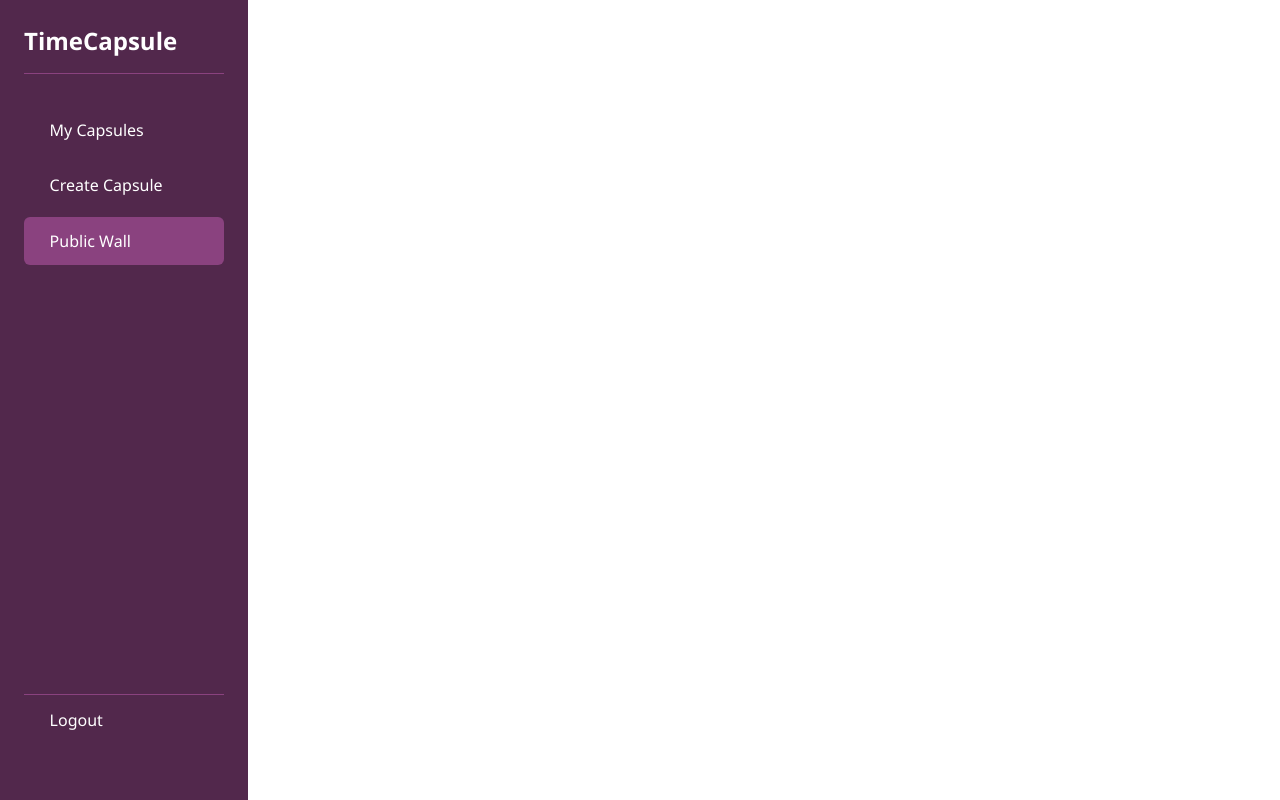
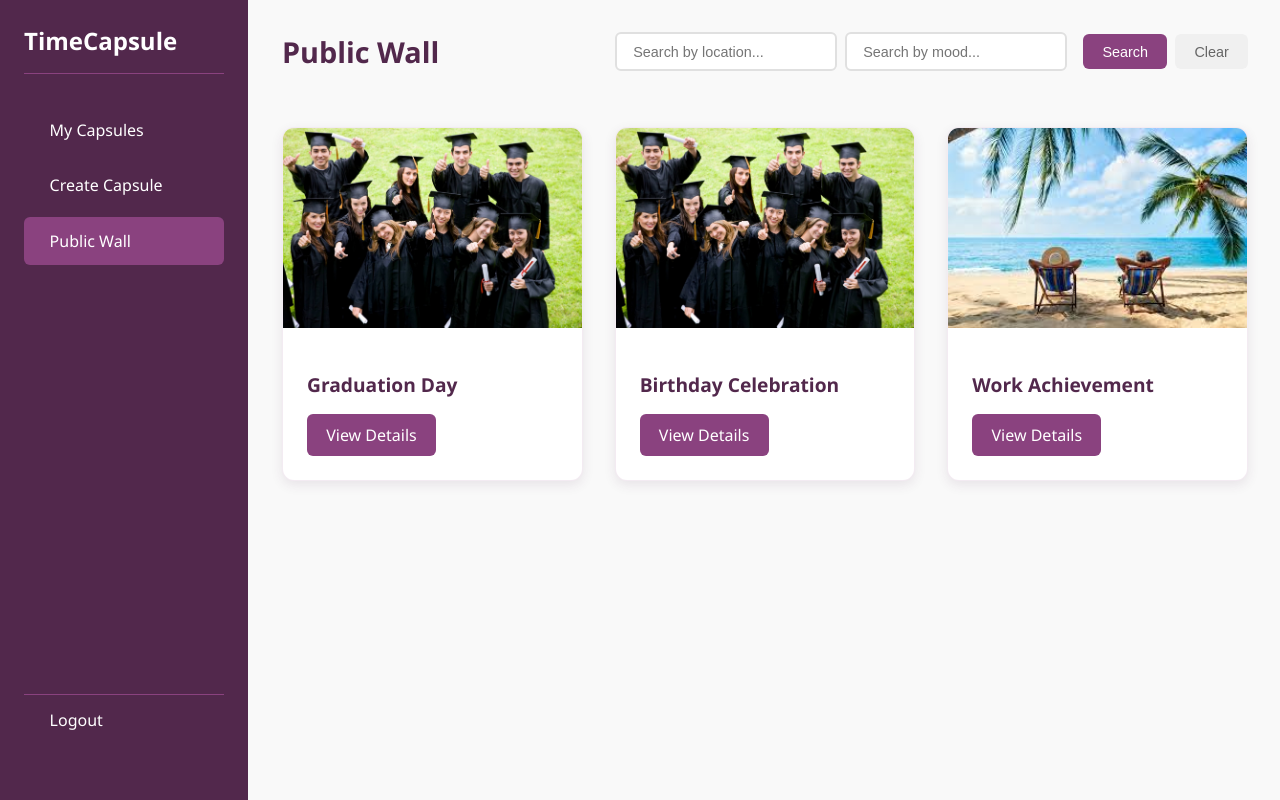
Before and after one commit to Mayssan-Al-Ashkar/capsulee, a React (Create React App) app: page /publicWall in a window 1280 px wide. Built offline with nearby package versions, Linux system fonts and the light colour scheme.

Commit message:
update all the files

```diff
--- a/src/App.js
+++ b/src/App.js
@@ -4,6 +4,7 @@ import HomePage from "./pages/homePage";
 import AllCapsules from "./pages/allCapsules";
 import CreateCapsule from "./pages/createCapsule";
 import CapsuleDetails from "./pages/capsuleDetails";
+import PublicWall from "./pages/publicWall";
 import SideBar from "./components/shared/sideBar/sideBar";
 import "./styles/app.css";
 const discluded = ["/Auth", "/"];
@@ -21,6 +22,7 @@ const App = () => {
         <Route path="/allCapsules" element={<AllCapsules />} />
         <Route path="/CreateCapsule" element={<CreateCapsule />} />
         <Route path="/capsuleDetails" element={<CapsuleDetails />} />
+        <Route path="/publicWall" element={<PublicWall />} />
 
       </Routes>
     </div>
--- a/src/pages/allCapsules.jsx
+++ b/src/pages/allCapsules.jsx
@@ -1,4 +1,4 @@
-import React from 'react';
+import React, { useState } from 'react';
 import { Link } from 'react-router-dom';
 import Sidebar from "../components/shared/sideBar/sideBar";
 import '../styles/allCapsules.css';
@@ -11,33 +11,68 @@ const capsules = [
     title: 'Graduation Day',
     mood: 'Happy',
     openDate: '2025-6-3',
+    time: '14:00',
     tags: ['education', 'achievement'],
     isPublic: true,
-    image: graduationImg
+    image: graduationImg,
+    surprise_state: 'off',
   },
   {
     id: 2,
     title: 'Summer Vacation',
     mood: 'Excited',
-    openDate: '2025-07-15',
+    openDate: '2025-07-17',
+    time: '09:30',
     tags: ['travel', 'family'],
     isPublic: false,
-    image: summerImg
+    image: summerImg,
+    surprise_state: 'on',
   },
 ];
 
+function timeUntil(dateString, timeString) {
+  const now = new Date();
+  const [hours, minutes] = timeString.split(':').map(Number);
+  const target = new Date(dateString);
+  target.setHours(hours || 0, minutes || 0, 0, 0);
+  let diff = target - now;
+  if (diff < 0) diff = 0;
+  const days = Math.floor(diff / (1000 * 60 * 60 * 24));
+  const hoursLeft = Math.floor((diff % (1000 * 60 * 60 * 24)) / (1000 * 60 * 60));
+  const minutesLeft = Math.floor((diff % (1000 * 60 * 60)) / (1000 * 60));
+  return `${days}d ${hoursLeft}h ${minutesLeft}m`;
+}
+
+function isBeforeReveal(dateString, timeString) {
+  const now = new Date();
+  const [hours, minutes] = timeString.split(':').map(Number);
+  const target = new Date(dateString);
+  target.setHours(hours || 0, minutes || 0, 0, 0);
+  return now < target;
+}
+
 const AllCapsules = () => {
+  const [surpriseMsgId, setSurpriseMsgId] = useState(null);
+
+  const handleSurpriseClick = (capsule) => {
+    if (capsule.surprise_state === 'on') {
+      setSurpriseMsgId(capsule.id);
+    }
+  };
+
+  const normalCapsules = capsules.filter(c => c.surprise_state !== 'on');
+  const surpriseCapsules = capsules.filter(c => c.surprise_state === 'on');
+
   return (
     <div className="all-capsules-container">
       <Sidebar />
-
       <main className="capsules-content">
         <div className="header-section">
           <h1>My Time Capsules</h1>
         </div>
-
+        {/* Normal Capsules Section */}
         <div className="capsules-grid">
-          {capsules.map((capsule) => (
+          {normalCapsules.map((capsule) => (
             <div key={capsule.id} className="capsule-card">
               <div className="capsule-image-container">
                 <img
@@ -63,6 +98,49 @@ const AllCapsules = () => {
             </div>
           ))}
         </div>
+        {/* Surprise Capsules Section */}
+        {surpriseCapsules.length > 0 && (
+          <>
+            <h2 className="surprise-section-title">Surprise Capsules</h2>
+            <div className="capsules-grid">
+              {surpriseCapsules.map((capsule) => {
+                const locked = isBeforeReveal(capsule.openDate, capsule.time);
+                return (
+                  <div key={capsule.id} className="capsule-card">
+                    <div className="capsule-info">
+                      <div className="capsule-counter">open after: {timeUntil(capsule.openDate, capsule.time)}</div>
+                      <div className="capsule-meta">
+                        <span className={`capsule-visibility ${capsule.isPublic ? 'public' : 'private'}`}>
+                          {capsule.isPublic ? 'Public' : 'Private'}
+                        </span>
+                      </div>
+                      {locked ? (
+                        <>
+                          <button
+                            className="details-btn"
+                            onClick={() => handleSurpriseClick(capsule)}
+                          >
+                            View Details
+                          </button>
+                          {surpriseMsgId === capsule.id && (
+                            <div className="surprise-message">You cannot access the details. It is a surprise message.</div>
+                          )}
+                        </>
+                      ) : (
+                        <Link
+                          to={`/capsuleDetails/${capsule.id}`}
+                          className="details-btn"
+                        >
+                          View Details
+                        </Link>
+                      )}
+                    </div>
+                  </div>
+                );
+              })}
+            </div>
+          </>
+        )}
       </main>
     </div>
   );
--- a/src/pages/capsuleDetails.jsx
+++ b/src/pages/capsuleDetails.jsx
@@ -8,10 +8,11 @@ const CapsuleDetails = () => {
     setCapsule({
       title: 'Graduation',
       moods: 'Happy',
+      location: 'University Campus',
       openDate: '15-7-2025',
       tags: ['#grad', '#friends'],
       privacy: 'public',
-      message: "One of the best day of my life, that day I’ve been waiting for…",
+      message: "One of the best day of my life, that day I've been waiting for…",
       image: require('../assets/graduation.jpg'), // Replace with backend image URL
       uploadedFile: {
         name: 'graduation_photo.jpg',
@@ -69,6 +70,10 @@ const CapsuleDetails = () => {
                 <div className="capsule-details-value">{capsule.tags.join(' ')}</div>
               </div>
               <div>
+                <div className="capsule-details-label">location</div>
+                <div className="capsule-details-value">{capsule.location}</div>
+              </div>
+              <div>
                 <div className="capsule-details-label">privacy</div>
                 <div className="capsule-details-value">{capsule.privacy}</div>
               </div>
--- a/src/pages/publicWall.jsx
+++ b/src/pages/publicWall.jsx
@@ -0,0 +1,154 @@
+import React, { useState } from 'react';
+import Sidebar from "../components/shared/sideBar/sideBar";
+import '../styles/allCapsules.css';
+import graduationImg from '../assets/graduation.jpg';
+import summerImg from '../assets/summer.jpg';
+
+const capsules = [
+  {
+    id: 1,
+    title: 'Graduation Day',
+    mood: 'Happy',
+    location: 'University Campus',
+    openDate: '2025-6-3',
+    time: '14:00',
+    tags: ['education', 'achievement'],
+    isPublic: true,
+    image: graduationImg,
+    surprise_state: 'off',
+  },
+  {
+    id: 2,
+    title: 'Summer Vacation',
+    mood: 'Excited',
+    location: 'Beach Resort',
+    openDate: '2025-07-17',
+    time: '09:30',
+    tags: ['travel', 'family'],
+    isPublic: false,
+    image: summerImg,
+    surprise_state: 'on',
+  },
+  {
+    id: 3,
+    title: 'Birthday Celebration',
+    mood: 'Happy',
+    location: 'Home',
+    openDate: '2025-08-15',
+    time: '18:00',
+    tags: ['celebration', 'family'],
+    isPublic: true,
+    image: graduationImg,
+    surprise_state: 'off',
+  },
+  {
+    id: 4,
+    title: 'Work Achievement',
+    mood: 'Proud',
+    location: 'Office',
+    openDate: '2025-09-20',
+    time: '16:30',
+    tags: ['work', 'success'],
+    isPublic: true,
+    image: summerImg,
+    surprise_state: 'off',
+  },
+];
+
+const PublicWall = () => {
+  const [searchLocation, setSearchLocation] = useState('');
+  const [searchMood, setSearchMood] = useState('');
+  const [filteredCapsules, setFilteredCapsules] = useState(
+    capsules.filter(c => c.isPublic && c.surprise_state !== 'on')
+  );
+
+  const handleSearch = () => {
+    // This will be replaced with backend API call
+    const filtered = capsules.filter(capsule => {
+      const isPublic = capsule.isPublic && capsule.surprise_state !== 'on';
+      const matchesLocation = !searchLocation ||
+        capsule.location?.toLowerCase().includes(searchLocation.toLowerCase());
+      const matchesMood = !searchMood ||
+        capsule.mood?.toLowerCase().includes(searchMood.toLowerCase());
+
+      return isPublic && matchesLocation && matchesMood;
+    });
+
+    setFilteredCapsules(filtered);
+  };
+
+  const handleClearSearch = () => {
+    setSearchLocation('');
+    setSearchMood('');
+    setFilteredCapsules(
+      capsules.filter(c => c.isPublic && c.surprise_state !== 'on')
+    );
+  };
+
+  return (
+    <div className="all-capsules-container">
+      <Sidebar />
+      <main className="capsules-content">
+        <div className="header-section">
+          <h1>Public Wall</h1>
+
+          {/* Search Section */}
+          <div className="search-section">
+            <div className="search-inputs">
+              <input
+                type="text"
+                placeholder="Search by location..."
+                value={searchLocation}
+                onChange={(e) => setSearchLocation(e.target.value)}
+                className="search-input"
+              />
+              <input
+                type="text"
+                placeholder="Search by mood..."
+                value={searchMood}
+                onChange={(e) => setSearchMood(e.target.value)}
+                className="search-input"
+              />
+            </div>
+            <div className="search-buttons">
+              <button onClick={handleSearch} className="search-btn">
+                Search
+              </button>
+              <button onClick={handleClearSearch} className="clear-btn">
+                Clear
+              </button>
+            </div>
+          </div>
+        </div>
+
+        <div className="capsules-grid">
+          {filteredCapsules.map((capsule) => (
+            <div key={capsule.id} className="capsule-card">
+              <div className="capsule-image-container">
+                <img
+                  src={capsule.image}
+                  alt={capsule.title}
+                  className="capsule-image"
+                />
+              </div>
+              <div className="capsule-info">
+                <h3>{capsule.title}</h3>
+                <a href={`/capsuleDetails/${capsule.id}`} className="details-btn">
+                  View Details
+                </a>
+              </div>
+            </div>
+          ))}
+        </div>
+
+        {filteredCapsules.length === 0 && (
+          <div className="no-results">
+            <p>No capsules found matching your search criteria.</p>
+          </div>
+        )}
+      </main>
+    </div>
+  );
+};
+
+export default PublicWall;
--- a/src/styles/allCapsules.css
+++ b/src/styles/allCapsules.css
@@ -17,12 +17,98 @@
   justify-content: space-between;
   align-items: center;
   margin-bottom: 2rem;
+  flex-wrap: wrap;
+  gap: 1rem;
 }
 
 .header-section h1 {
   color: #52284C;
   margin: 0;
   font-size: 1.8rem;
+}
+
+/* Search Section */
+.search-section {
+  display: flex;
+  align-items: center;
+  gap: 1rem;
+  flex-wrap: wrap;
+}
+
+.search-inputs {
+  display: flex;
+  gap: 0.5rem;
+  flex-wrap: wrap;
+}
+
+.search-input {
+  padding: 0.6rem 1rem;
+  border: 2px solid #e0e0e0;
+  border-radius: 6px;
+  font-size: 0.9rem;
+  transition: border-color 0.3s ease;
+  min-width: 150px;
+}
+
+.search-input:focus {
+  outline: none;
+  border-color: #8A427F;
+}
+
+.search-buttons {
+  display: flex;
+  gap: 0.5rem;
+}
+
+.search-btn, .clear-btn {
+  padding: 0.6rem 1.2rem;
+  border: none;
+  border-radius: 6px;
+  font-weight: 500;
+  cursor: pointer;
+  transition: all 0.3s ease;
+  font-size: 0.9rem;
+}
+
+.search-btn {
+  background-color: #8A427F;
+  color: white;
+}
+
+.search-btn:hover {
+  background-color: #6A3260;
+}
+
+.clear-btn {
+  background-color: #f0f0f0;
+  color: #666;
+}
+
+.clear-btn:hover {
+  background-color: #e0e0e0;
+}
+
+/* Capsule Location and Mood */
+.capsule-location, .capsule-mood {
+  margin: 0.3rem 0;
+  font-size: 0.9rem;
+  color: #666;
+}
+
+.capsule-location {
+  color: #8A427F;
+}
+
+.capsule-mood {
+  color: #0a8a4a;
+}
+
+/* No Results Message */
+.no-results {
+  text-align: center;
+  padding: 3rem;
+  color: #666;
+  font-size: 1.1rem;
 }
 
 /* Capsules Grid */
@@ -108,23 +194,77 @@
   background-color: #6A3260;
 }
 
+.capsule-counter {
+  font-size: 1.2rem;
+  color: #7c4d7b;
+  margin: 12px 0;
+  font-family: 'Segoe UI Mono', monospace;
+}
+
+.surprise-message {
+  margin-top: 10px;
+  color: #b94a48;
+  background: #fbeee6;
+  border-radius: 8px;
+  padding: 8px 14px;
+  font-size: 1rem;
+  text-align: center;
+  font-weight: 500;
+}
+
 /* Responsive Design */
 @media (max-width: 768px) {
   .all-capsules-container {
     flex-direction: column;
   }
 
-.capsules-content {
-  margin-left: 250px; /* Same as sidebar width */
-  padding: 2rem;
-  box-sizing: border-box;
-}
-
-
+  .capsules-content {
+    margin-left: 0;
+    padding: 1rem;
+  }
 
   .header-section {
     flex-direction: column;
     align-items: flex-start;
     gap: 1rem;
   }
+
+  .search-section {
+    width: 100%;
+    flex-direction: column;
+    align-items: stretch;
+  }
+
+  .search-inputs {
+    flex-direction: column;
+  }
+
+  .search-input {
+    width: 100%;
+    min-width: auto;
+  }
+
+  .search-buttons {
+    justify-content: center;
+  }
+
+  .capsules-grid {
+    grid-template-columns: 1fr;
+    gap: 1rem;
+  }
 }
+
+@media (max-width: 480px) {
+  .header-section h1 {
+    font-size: 1.5rem;
+  }
+
+  .search-btn, .clear-btn {
+    padding: 0.5rem 1rem;
+    font-size: 0.8rem;
+  }
+
+  .capsule-info {
+    padding: 1rem;
+  }
+}
```
